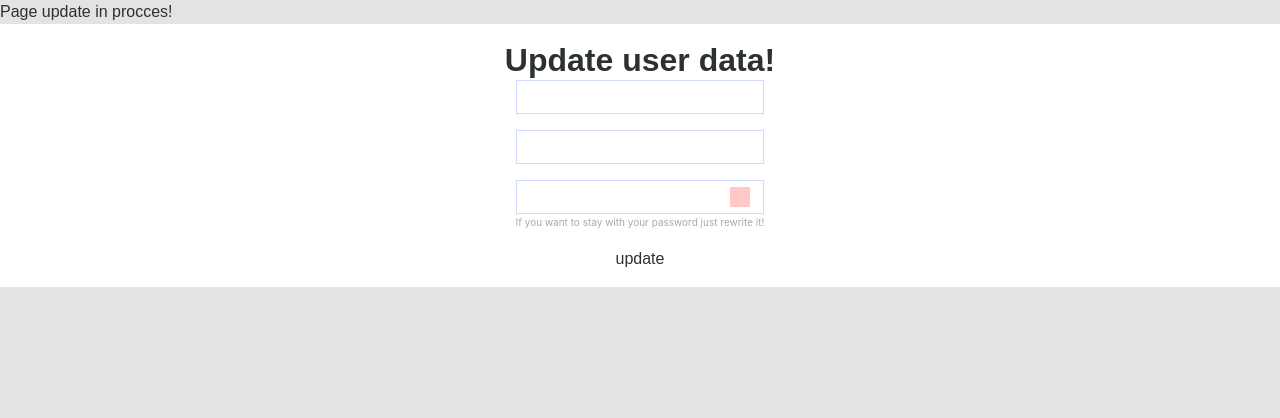
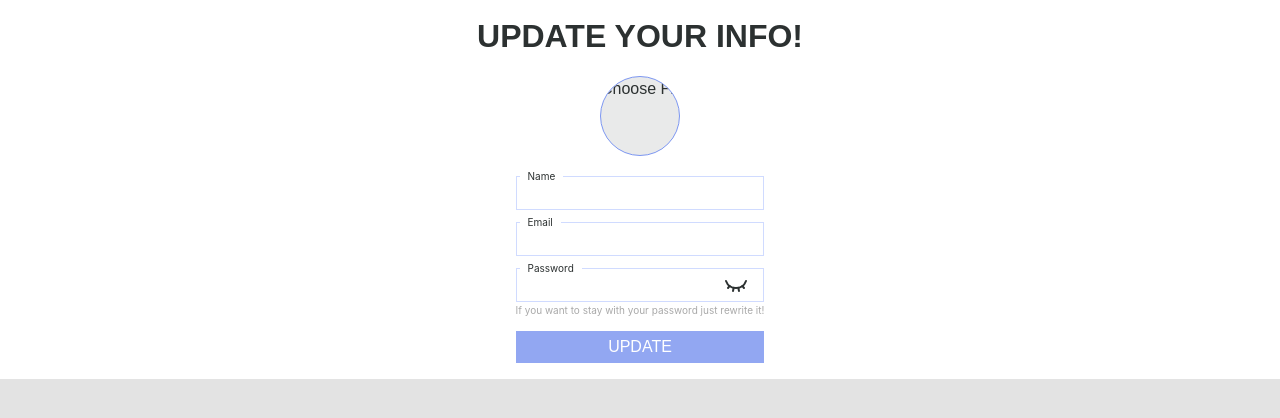
Before and after one commit to Kaliuzhnyi-Nazariy/cryptoboard, a Next.js app in the folder frontend/: page /cryptoboard/update in a window 1280 px wide. Shown: the top 418 px of the page. Built offline with nearby package versions, Linux system fonts and the light colour scheme; no server answers; a web font is replaced by a local one.

Commit message:
update user page

```diff
--- a/frontend/src/app/cryptoboard/update/UpdForm.tsx
+++ b/frontend/src/app/cryptoboard/update/UpdForm.tsx
@@ -1,69 +1,174 @@
 "use client";
-import { email, name } from "@/app/redux/selectors";
+import { useAppDispatch } from "@/app/redux/hooks";
+import { updateUser } from "@/app/redux/requests/userRequests";
+import { avatarLink, email, name } from "@/app/redux/selectors";
+import { Eye, EyeClosed } from "lucide-react";
+import Image from "next/image";
 import React, { FormEvent, useState } from "react";
 import { useSelector } from "react-redux";
 
 const UpdForm = () => {
   const username = useSelector(name);
   const useremail = useSelector(email);
+  const useravatar = useSelector(avatarLink);
+  // const useravatar = useSelector(avatarLink);
+
+  const [photo, setPhoto] = useState<string | null>(null);
 
   const [nameVal, setNameVal] = useState(username);
   const [emailVal, setEmailVal] = useState(useremail);
+  const [passwordVal, setPasswordVal] = useState("");
 
   const [showPassword, setShowPassword] = useState(false);
+
+  const dispatch = useAppDispatch();
 
   async function updSubmit(event: FormEvent<HTMLFormElement>) {
     event.preventDefault();
 
     const formData = new FormData(event?.currentTarget);
-    const username = formData.get("name");
-    const useremail = formData.get("email");
-    const userpassword = formData.get("password");
+    const usernameForm = formData.get("name");
+    const useremailForm = formData.get("email");
+    const userpasswordForm = formData.get("password");
+    const useravatarForm = formData.get("avatar");
 
-    console.log({ username, useremail, userpassword });
+    // console.log({
+    //   usernameForm,
+    //   useremailForm,
+    //   userpasswordForm,
+    //   useravatarForm,
+    // });
+
+    // console.log({
+    //   usernameForm,
+    //   useremailForm,
+    //   userpasswordForm,
+    //   useravatar,
+    // });
+
+    if (!usernameForm || !useremailForm || !useravatarForm || !userpasswordForm)
+      return;
+
+    if (useravatarForm) {
+      console.log("Avatar is a File:", useravatarForm);
+    } else {
+      console.log("No file selected");
     }
 
+    dispatch(updateUser(formData));
+  }
+
+  const photoValidator = (file: File | any) => {
+    const validFormats = ["image/webp", "image/svg", "image/png", "image/jpg"];
+
+    const isFormatValid = validFormats.includes(file[0].type);
+
+    if (!isFormatValid) throw new Error("Wrong format!");
+
+    const maxSize = 1 * 1024 * 1024;
+
+    if (file[0].size > maxSize) throw new Error("File is too large!");
+
+    const previewUrl = URL.createObjectURL(file[0]);
+
+    setPhoto(`${previewUrl}`);
+    return file[0];
+  };
+
   return (
-    <div className="flex flex-col items-center bg-[var(--black0)] px-6 py-4 ">
-      <h2>Update user data!</h2>
-      <form onSubmit={updSubmit} className="flex flex-col gap-4">
+    <div className="flex flex-col items-center min-[768px]:justify-center bg-[var(--black0)] w-full h-full px-6 py-4 ">
+      <h2 className="mb-4 min-[768px]:mb-5 min-[1440px]:mb-6 uppercase  ">
+        Update your info!
+      </h2>
+      <form
+        onSubmit={updSubmit}
+        className="flex flex-col gap-4 min-[768px]:gap-5 min-[1440px]:gap-6 min-[1440px]:w-full min-[1440px]:flex-row min-[1440px]:justify-around "
+      >
+        <div className="size-20  rounded-full relative mx-auto group min-[1440px]:w-1/2 min-[1440px]:flex min-[1440px]:justify-center min-[1440px]:items-center min-[1440px]:h-full">
+          <input
+            type="file"
+            accept=".webp, .svg, .png, .jpeg"
+            name="avatar"
+            className={`absolute  w-20 h-20 rounded-full border border-[var(--primary60)] bg-[var(--black100)]/10 z-10 ${
+              useravatar || photo ? "hidden" : "block"
+            } group-hover:block group-active:block cursor-pointer transition-all min-[1440px]:w-40 min-[1440px]:h-40 min-[1440px]:top-1/2 min-[1440px]:left-1/2 min-[1440px]:-translate-1/2 `}
+            onChange={(e) => photoValidator(e.currentTarget.files)}
+          />
+          {photo ?? useravatar ? (
+            <Image
+              src={(photo || useravatar)!}
+              alt={`${username}'s avatar`}
+              width={80}
+              height={80}
+              sizes="(min-width: 1440px) 160px, 80px"
+              className="rounded-full object-center min-[1440px]:size-40 "
+            />
+          ) : (
+            <></>
+          )}
+        </div>
+        <div className="flex flex-col gap-3 min-[1440px]:w-1/2 min-[1440px]:flex min-[1440px]:flex-col min-[1440px]:gap-6">
+          <div className="relative w-full">
+            <p className="absolute px-2 py-0.5 -top-2.5 left-1 bg-[var(--black0)] ests">
+              Name
+            </p>
             <input
               value={nameVal}
               type="text"
               name="name"
               onChange={(e) => setNameVal(e.currentTarget.value)}
               required
-          className="px-2 py-1 border-[1px] border-[var(--primary40)] focus-within:outline-[var(--primary100)]"
+              className="px-2 py-1 min-[1440px]:px-3 min-[1440px]:py-1.5 border-[1px] border-[var(--primary40)] focus-within:outline-[var(--primary100)] w-full"
             />
+          </div>
+          <div className="relative w-full">
+            <p className="absolute px-2 py-0.5 -top-2.5 left-1 bg-[var(--black0)] ests">
+              Email
+            </p>
             <input
               value={emailVal}
               type="email"
               name="email"
               onChange={(e) => setEmailVal(e.currentTarget.value)}
               required
-          className="px-2 py-1 border-[1px] border-[var(--primary40)] focus-within:outline-[var(--primary100)]"
+              className="px-2 py-1 border-[1px] border-[var(--primary40)] focus-within:outline-[var(--primary100)] w-full"
             />
+          </div>
 
           <div className="flex flex-col w-full">
             <div className="relative w-full">
+              <p className="absolute px-2 py-0.5 -top-2.5 left-1 bg-[var(--black0)] ests">
+                Password
+              </p>
               <input
                 type={showPassword ? "text" : "password"}
+                onChange={(e) => setPasswordVal(e.currentTarget.value)}
+                value={passwordVal}
                 name="password"
                 required
-              className="w-full px-2 py-1 border-[1px] border-[var(--primary40)] focus-within:outline-[var(--primary100)]"
+                className=" px-2 py-1 border-[1px] border-[var(--primary40)] focus-within:outline-[var(--primary100)] w-full"
               />
               <button
                 type="button"
-              className="size-5 bg-red-200 absolute -translate-1/2 top-1/2 right-1"
+                className="absolute -translate-1/2 top-1/2 right-1"
                 onClick={() => setShowPassword(!showPassword)}
-            ></button>
+              >
+                {showPassword ? <Eye /> : <EyeClosed />}
+              </button>
             </div>
             <small className="ests text-[var(--black60)]">
               If you want to stay with your password just rewrite it!
             </small>
           </div>
 
-        <button type="submit">update</button>
+          <button
+            type="submit"
+            disabled={!nameVal || !emailVal || !passwordVal}
+            className="px-2 py-1 bg-[var(--primary100)] text-[var(--black0)] disabled:opacity-50 uppercase "
+          >
+            update
+          </button>
+        </div>
       </form>
     </div>
   );
--- a/frontend/src/app/cryptoboard/update/page.tsx
+++ b/frontend/src/app/cryptoboard/update/page.tsx
@@ -3,8 +3,8 @@ import UpdForm from "./UpdForm";
 
 const Page = () => {
   return (
-    <div className="">
-      <p>Page update in procces!</p>
+    <div className="w-full h-full flex justify-center items-center">
+      {/* <p>Page update in procces!</p> */}
       <UpdForm />
     </div>
   );
```
Lines whose indentation alone changed are shown as unchanged.
